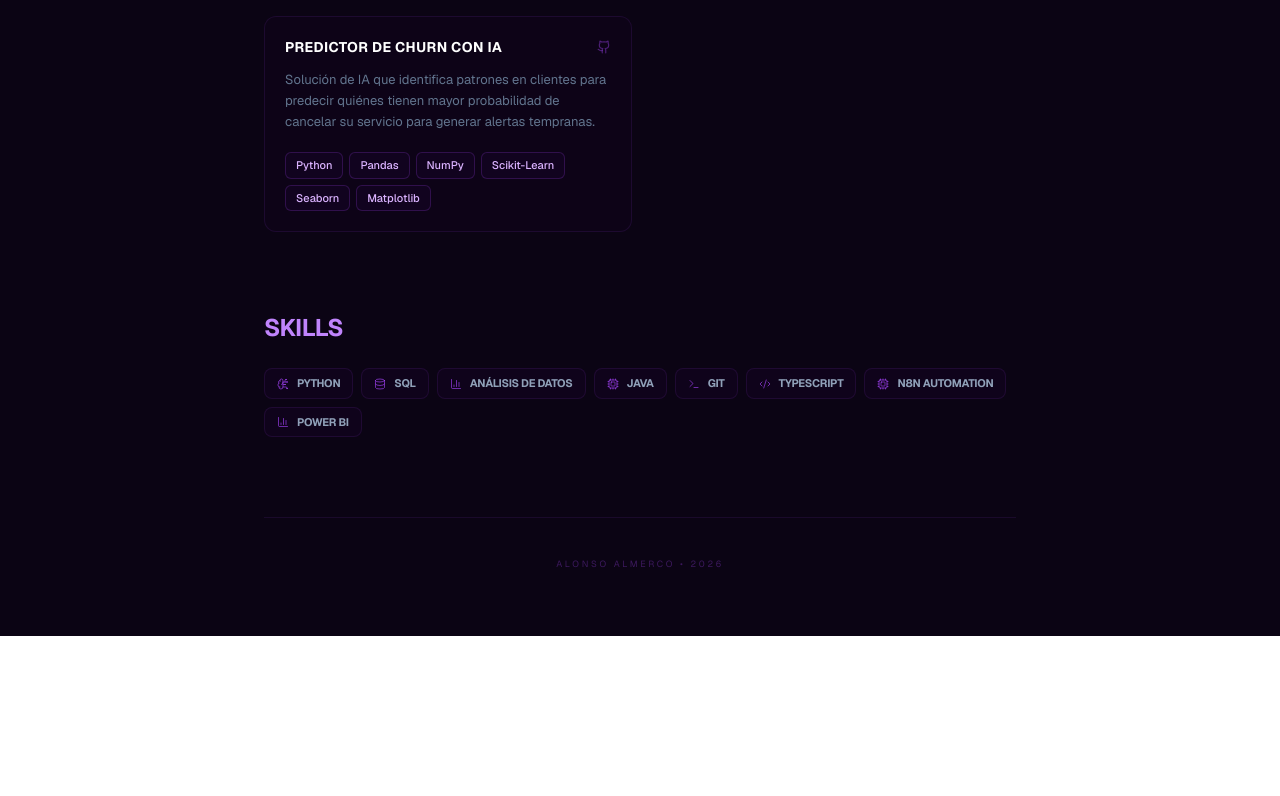
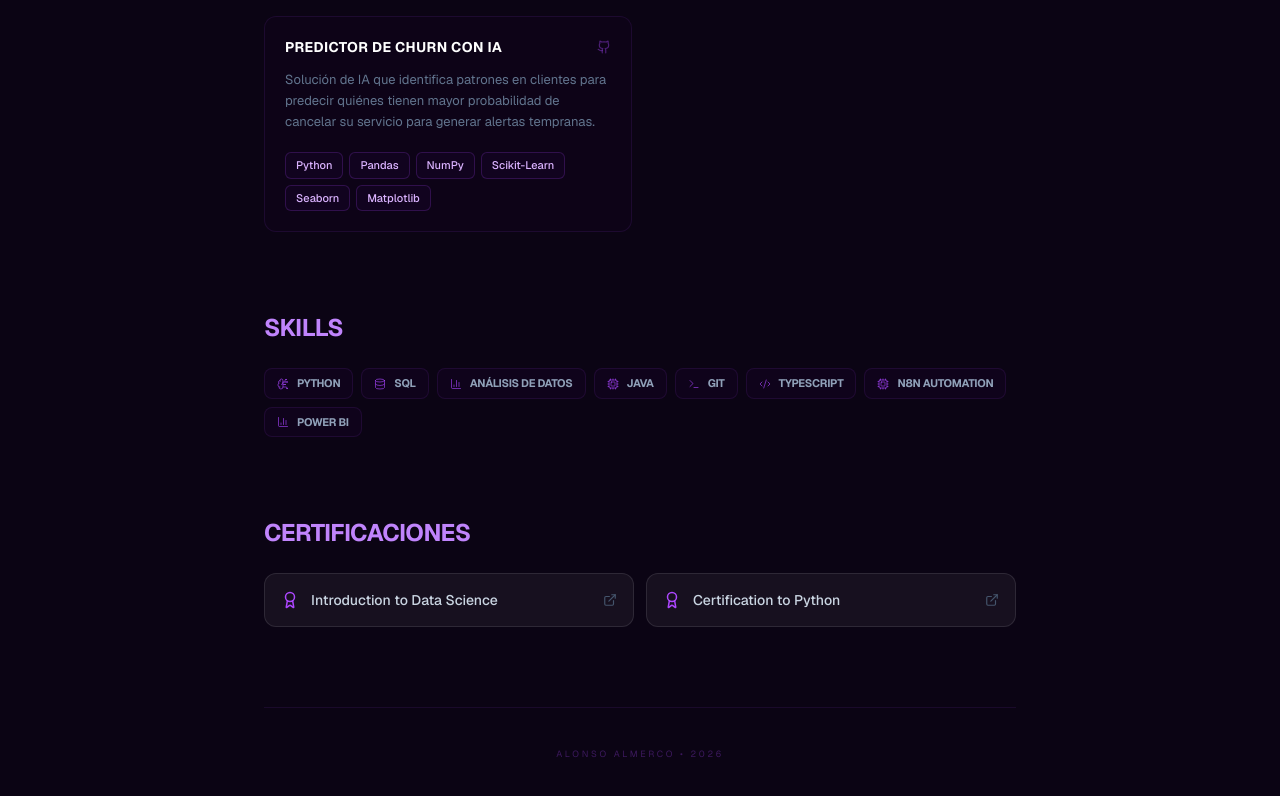
Before and after one commit to alonsolmz/mi-portafolio-lmz, a Next.js app: page / in a window 1280 px wide. Shown: the part 1250-2046 px from the top of the page. Before the commit the page ends 1886 px from the top, so only its background shows below. Built offline with nearby package versions, Linux system fonts and the light colour scheme.

Commit message:
nuevos certificados :)

```diff
--- a/app/page.tsx
+++ b/app/page.tsx
@@ -50,7 +50,8 @@ const DATA = {
     }
   ],
   certificaciones: [
-    {}
+    {name: "Introduction to Data Science", link: "https://www.credly.com/users/alonsolmz/badges#credly"},
+    {name: "Certification to Python", link: "https://www.freecodecamp.org/certification/alonsolmz/python-v9"},
   ],
   habilidades: [
     { name: "Python", icon: <BrainCircuit size={12}/> },
@@ -189,6 +190,28 @@ export default function Home() {
           </div>
         </section>
 
+        {/* CERTIFICACIONES (SECCIÓN NUEVA AÑADIDA) */}
+        <section className="space-y-6">
+          <h3 className="text-2xl font-bold text-[#c084fc] uppercase tracking-tight">{t.certs}</h3>
+          <div className="grid grid-cols-1 md:grid-cols-2 gap-3">
+            {DATA.certificaciones.map((cert, i) => (
+              <a
+                key={i}
+                href={cert.link}
+                target="_blank"
+                rel="noopener noreferrer"
+                className="flex items-center justify-between p-4 bg-white/5 border border-white/10 rounded-xl hover:border-purple-500/40 hover:bg-purple-500/5 transition-all group"
+              >
+                <div className="flex items-center gap-3">
+                  <Award className="text-purple-500 group-hover:scale-110 transition-transform" size={18} />
+                  <span className="text-sm font-medium text-slate-300 group-hover:text-white transition-colors">{cert.name}</span>
+                </div>
+                <ExternalLink size={14} className="text-slate-600 group-hover:text-purple-400" />
+              </a>
+            ))}
+          </div>
+        </section>
+
         <footer className="pt-10 border-t border-purple-500/10 text-center">
           <p className="text-purple-500/30 text-[9px] uppercase tracking-[0.3em]">ALONSO ALMERCO • {new Date().getFullYear()}</p>
         </footer>
```
